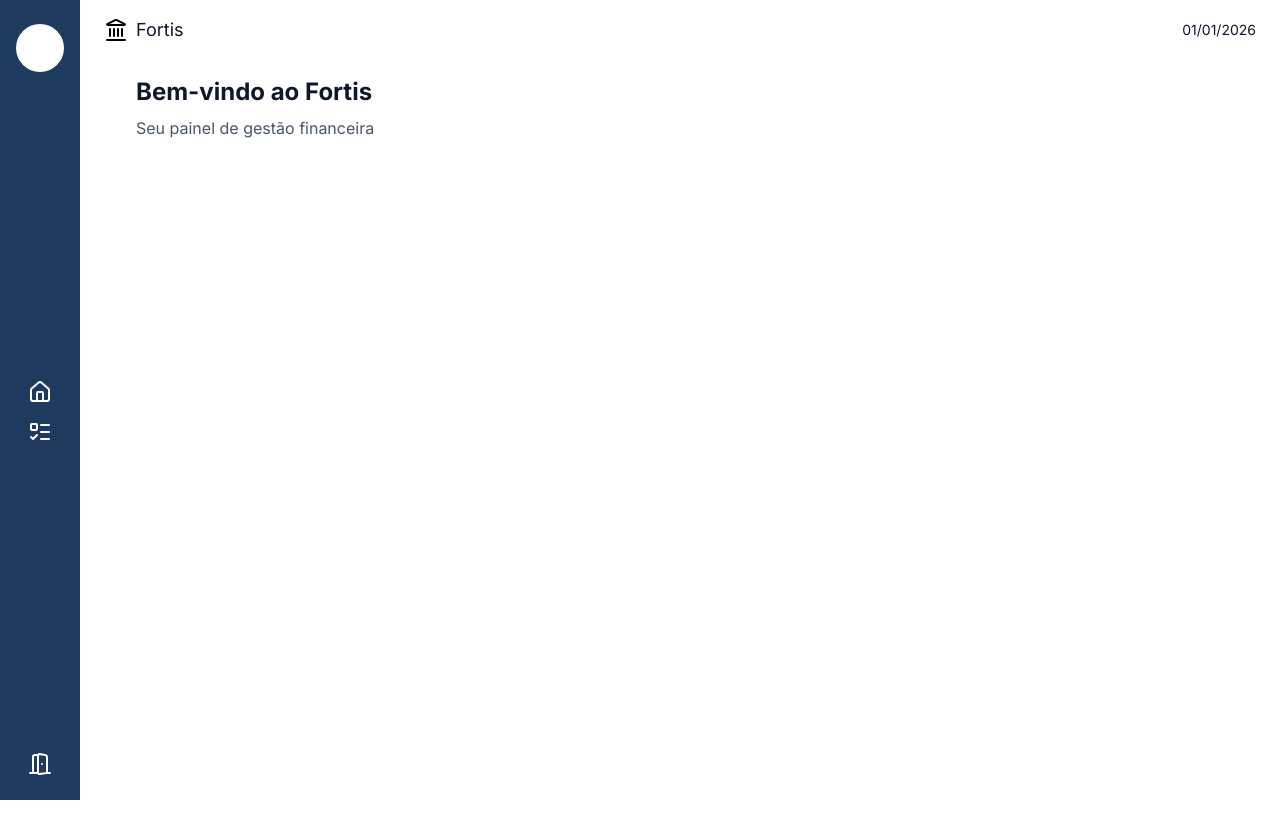
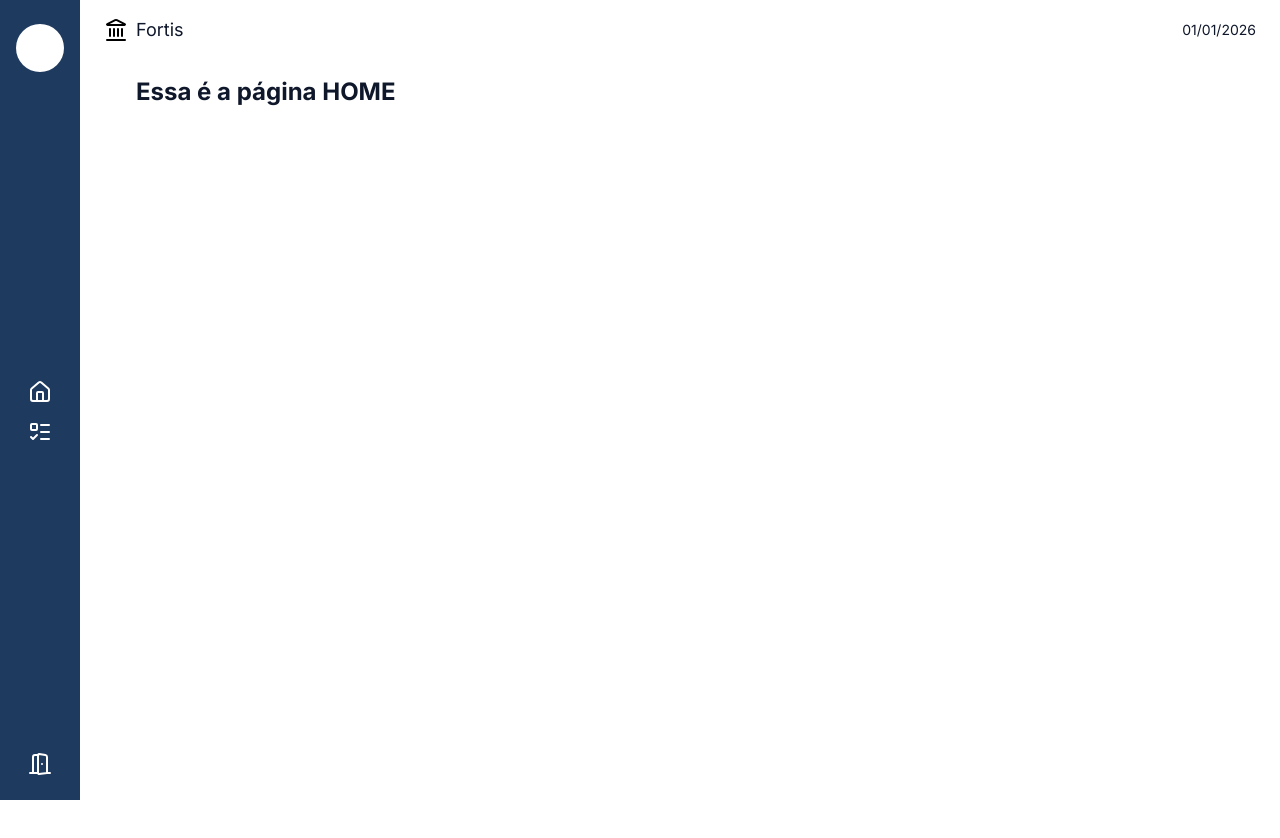
Before and after one commit to GuilhermeBoromello/Fortis-PosTech, a Next.js app: page / in a window 1280 px wide. Shown: the top 838 px of the page. Built offline with nearby package versions, Linux system fonts and the light colour scheme.

Commit message:
feat: add login and transactions page config

```diff
--- a/src/app/page.tsx
+++ b/src/app/page.tsx
@@ -1,17 +1,9 @@
-// Dashboard principal
-// Renderiza: resumo do saldo, cards de métricas (receitas, despesas, saldo),
-// gráfico de transações recentes e atalhos para as principais ações
-
 export default function Home() {
     return (
         <main className="min-h-screen bg-background p-8">
-        <h1 className="text-2xl font-bold text-text-primary">
-            Bem-vindo ao Fortis
-        </h1>
-
-        <p className="text-text-secondary mt-2">
-            Seu painel de gestão financeira
-        </p>
+            <h1 className="text-2xl font-bold text-text-primary">
+                Essa é a página HOME
+            </h1>
     </main>
   )
 }
```
Also changed, not shown: src/app/login/layout.tsx (added), src/app/login/page.tsx (added), src/app/transactions/page.tsx (added).
